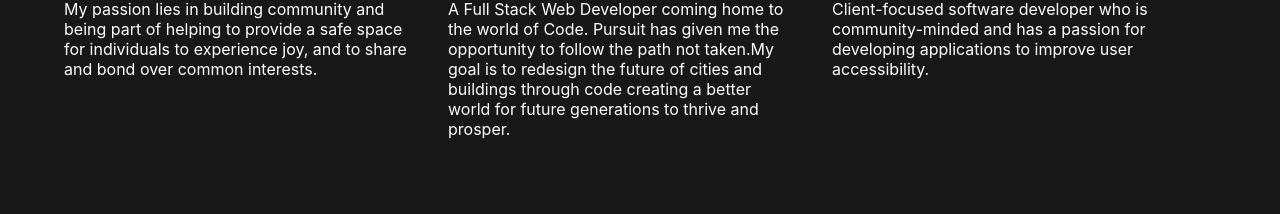
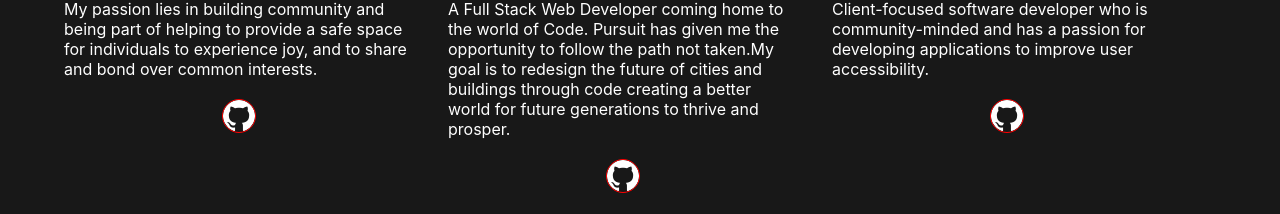
Before and after one commit to mphall77/FSW-Group-YouTube, a React (Create React App) app: page /about in a window 1280 px wide. Shown: the part 643-857 px from the top of the page. Before the commit the page ends 800 px from the top, so only its background shows below. Built offline with nearby package versions, Linux system fonts and the light colour scheme.

Commit message:
add GitHub Logo as the link

```diff
--- a/src/Components/About.js
+++ b/src/Components/About.js
@@ -1,7 +1,8 @@
 import Kenia from "../Images/KeniaR.jpg";
 import Coreen from "../Images/CoreenC.png";
 import Marsha from "../Images/MarshaH.jpg";
-// import github from "../Images/Github-Light-logo.png";
+import gitLogo from "../Images/GitHub-Light-logo.png";
+
 import "../Styles/About.css";
 
 const projectDescription =
@@ -51,10 +52,11 @@ const About = () => {
 							return (
 								<li key={teammate.name}>
 									<img src={teammate.image} alt="profile" className="profile" />
+									<h3 className="teammate-name">{teammate.name}</h3>
+									<p className="bio">{teammate.bio}</p>
 									<a href={teammate.gitHub} target="_blank" rel="noreferrer">
-                    <h3 className="teammate-name">{teammate.name}</h3>
+										<img className="gitLogo" src={gitLogo} alt="Github logo" />
 									</a>
-                  <p className="bio">{teammate.bio}</p>
 								</li>
 							);
 						})}
--- a/src/Styles/About.css
+++ b/src/Styles/About.css
@@ -23,6 +23,7 @@
 #ProjectDescription {
 	margin: 30px 0;
 }
+
 #ProjectDescription p {
 	margin: 20px 0 30px 0;
 }
@@ -30,17 +31,20 @@
 .teammate-name {
 	margin: 20px 0;
 }
+
 .teammates {
 	display: flex;
 	justify-content: center;
 	align-items: center;
 }
+
 .profile {
 	border-radius: 50%;
 	height: 200px;
 	width: 200px;
 	margin-bottom: 20px;
 }
+
 .bio {
 	text-align: left;
 }
@@ -75,3 +79,9 @@ a:visited {
 a:hover {
 	color: red;
 }
+
+.gitLogo {
+	margin: 20px 0;
+	border: 1px solid red;
+	border-radius: 50%;
+}
```
Lines whose indentation alone changed are shown as unchanged.
